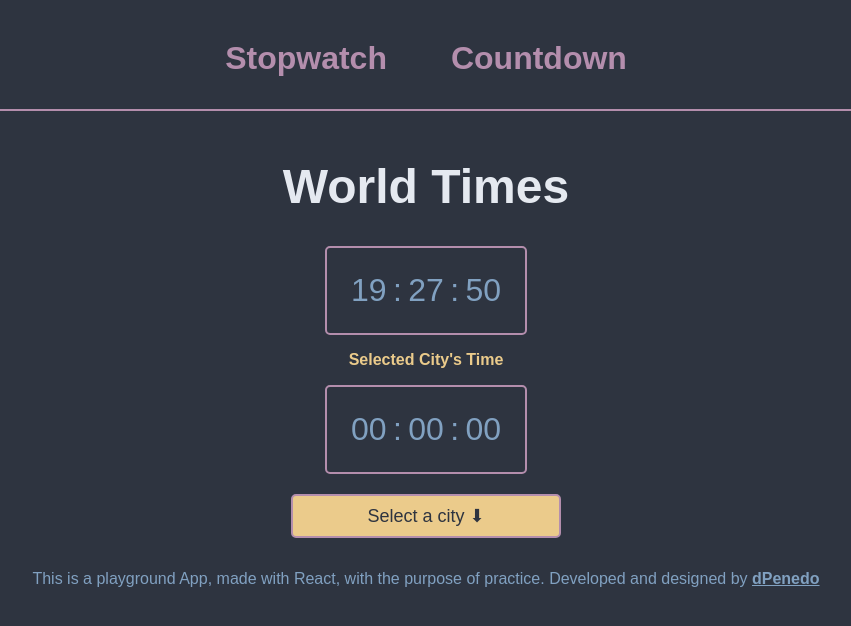
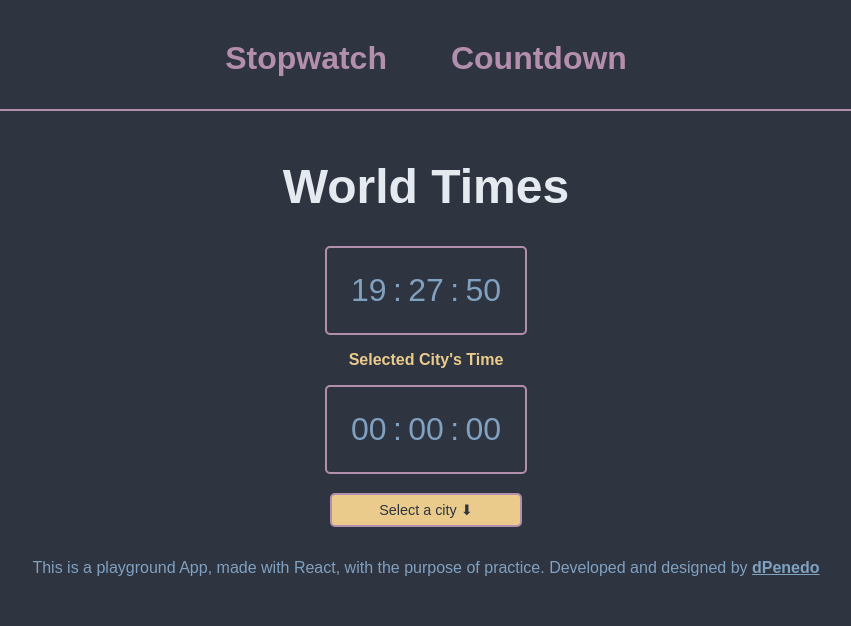
Before and after one commit to dPenedo/chronoscript, a React (Vite) app in the folder react-ts/: page /world-times in a window 1280 px wide. Shown: the top 626 px of the page, without its empty margins (222-1073 px from the left). Built offline with nearby package versions, Linux system fonts and the light colour scheme; no server answers; a web font is replaced by a local one.

Commit message:
world times sizes adjustments on react version

```diff
--- a/react-ts/src/pages/worldTimes.module.css
+++ b/react-ts/src/pages/worldTimes.module.css
@@ -15,9 +15,9 @@
     font-family: 'Kode Mono', sans-serif;
     font-size: 1rem;
     background-color: var(--yellow);
-    width: 15em;
+    width: 12rem;
+    max-width: 18rem;
     padding: 0.5em;
-    max-width: 18em;
     margin-left: auto;
     margin-right: auto;
     margin-top: 1em;
@@ -63,7 +63,7 @@
     }
     .cities__button {
         margin-top: 0.4em;
-        font-size: 2em;
+        font-size: 1em;
     }
     .cities__select {
         font-size: 1.8em;
@@ -75,7 +75,7 @@
     }
     .cities__button {
         margin-top: 0.2em;
-        font-size: 1.5em;
+        font-size: 1.2em;
     }
     .cities__select {
         font-size: 1.5em;
```
